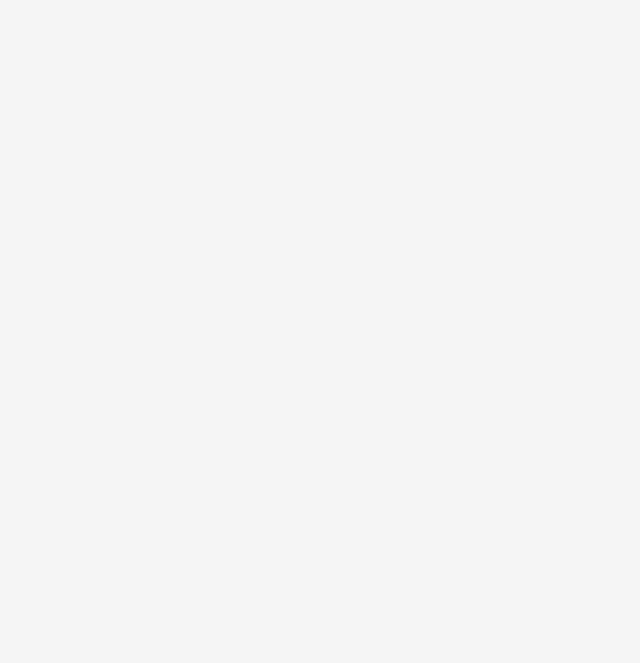
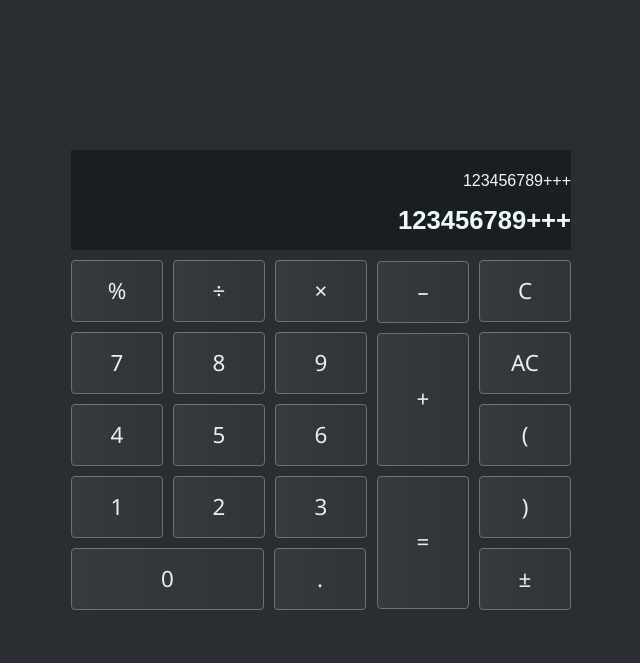
Before and after one commit to max-derlow/calculator, a plain HTML site: page index.html in a window 1280 px wide. Shown: the whole page, without its empty margins (319-959 px from the left). Drawn offline with Linux system fonts and the light colour scheme.

Commit message:
calculator styled

```diff
--- a/index.html
+++ b/index.html
@@ -9,7 +9,54 @@
         <link rel="stylesheet" href="style.css">
     </head>
     <body>
+        <div id="calculator">
+            <div id="display">
+                <div id="smallNumberArea"><p>123456789+++</p></div>
+                <div id="largeNumberArea"><p>123456789+++</p></div>
+            </div>
+            <div id="btnGridContainer">
+                <div id="btnGridX">
+                    <div id="btnRowX">
+                        <div class="btn"><p>%</p></div>
+                        <div class="btn"><p>÷</p></div>
+                        <div class="btn"><p>×</p></div>
+                    </div>
+                    <div id="btnRowX">
+                        <div class="btn"><p>7</p></div>
+                        <div class="btn"><p>8</p></div>
+                        <div class="btn"><p>9</p></div>
+                    </div>
+                    <div id="btnRowX">
+                        <div class="btn"><p>4</p></div>
+                        <div class="btn"><p>5</p></div>
+                        <div class="btn"><p>6</p></div>
+                    </div>
+                    <div id="btnRowX">
+                        <div class="btn"><p>1</p></div>
+                        <div class="btn"><p>2</p></div>
+                        <div class="btn"><p>3</p></div>
+                    </div>
+                    <div id="btnRowX">
+                        <div class="btn bigX"><p>0</p></div>
+                        <div class="btn"><p>.</p></div>
+                    </div>
+                </div>
+                <div id="btnRowY">
+                    <div class="btn"><p>–</p></div>
+                    <div class="btn bigY"><p>+</p></div>
+                    <div class="btn bigY"><p>=</p></div>
+                </div>
+                <div id="btnRowY">
+                    <div class="btn"><p>C</p></div>
+                    <div class="btn"><p>AC</p></div>
+                    <div class="btn"><p>(</p></div>
+                    <div class="btn"><p>)</p></div>
+                    <div class="btn"><p>±</p></div>
+                </div>
+            </div>
 
+
+        </div>
         <script src="script.js" defer></script>
     </body>
 </html>
--- a/style.css
+++ b/style.css
@@ -1,8 +1,164 @@
+@font-face {
+    font-family: "Segoe UI";
+    src: url("asssets/fonts/Segoe UI.ttf");
+}
+
 body,html {
     margin: 0;
     padding: 0;
     font-family: sans-serif;
     height:100%;
-    color:#181A18;
-    background-color: #F5F5F5;
+    background-color: #2a2e32;
 }
+
+p {
+    margin:0;
+    color: #ecf9fb;
+}
+
+body {
+    display: flex;
+    justify-content: center;
+    align-items: center;
+    flex-basis: auto; /* default value */
+    flex-grow: 1;
+}
+
+#calculator {
+    display: flex;
+    align-items: center;
+    flex-direction: column;
+    background-color:#2a2e32;
+    width:500px;
+    height:500px;
+    padding:10px;
+    border-radius: 6px;
+}
+
+#display {
+    display: flex;
+    flex-direction: column;
+    background: #1b1e20;
+    width:100%;
+    height:100px;
+}
+
+#smallNumberArea {
+    display: flex;
+    justify-content: flex-end;
+    align-items: flex-end;
+    flex: 0 0 40%;
+    width:100%;
+    height:100%;
+}
+
+#smallNumberArea p {
+    font-size:1rem;
+    font-weight: 100;
+}
+
+#largeNumberArea {
+    display: flex;
+    justify-content: flex-end;
+    align-items: center;
+    flex: 0 0 60%;
+    width:100%;
+    height:100%;
+}
+
+#largeNumberArea p {
+    font-size:1.6rem;
+    font-weight: 600;
+}
+
+#btnGridContainer {
+    display:flex;
+    flex-direction: row;
+    align-items: center;
+    width:100%;
+    gap:10px;
+}
+
+#btnGridX {
+    display: flex;
+    flex-direction: column;
+    justify-content: flex-start;
+    flex-wrap: wrap;
+}
+
+#btwGridY{
+    display: flex;
+    flex-direction: column;
+    justify-content: flex-start;
+    flex-wrap: wrap;
+}
+
+#btnRowX {
+    display: flex;
+    justify-content: flex-start;
+    margin-top:10px;
+    gap: 10px;
+
+}
+
+#btnRowY {
+    display: flex;
+    flex-direction: column;
+    justify-content: flex-start;
+    margin-top:10px;
+    gap: 10px;
+
+}
+
+#btnGridY {
+    display: flex;
+    justify-content: space-between;
+    flex-direction: column;
+    margin-top:10px;
+}
+
+
+.btn {
+    width:90px;
+    height:60px;
+    line-height:60px;
+    border-radius: 4px;
+    border-style: solid;
+    border-width:thin;
+    border-color: #6e7175;
+    background: rgb(54,59,64);
+    background: linear-gradient(90deg, rgba(54,59,64,1) 0%, rgba(51,56,61,1) 37%, rgba(48,52,57,1) 100%);
+    transition-duration: .1s;
+}
+
+
+.btn:hover {
+    border-color:#4b6cb7;
+}
+
+.btn:active {
+    box-shadow: inset 0 0 0 1000px #4b6bb74f;
+}
+
+.btn p {
+    user-select: none;
+    font-size: 1.4rem;
+    font-weight: 100;
+    font-family:"Segoe UI";
+    color:#ededee;
+    text-align: center;
+    margin:0;
+}
+
+.btn.bigX {
+    width:191px;
+}
+
+.btn.bigY {
+    height:131.25px;
+}
+
+.btn.bigY p{
+    height:130px;
+    line-height:130px;
+}
```
Also changed, not shown: asssets/fonts/Segoe UI Bold Italic.ttf (added), asssets/fonts/Segoe UI Bold.ttf (added), asssets/fonts/Segoe UI Italic.ttf (added), asssets/fonts/Segoe UI.ttf (added).
